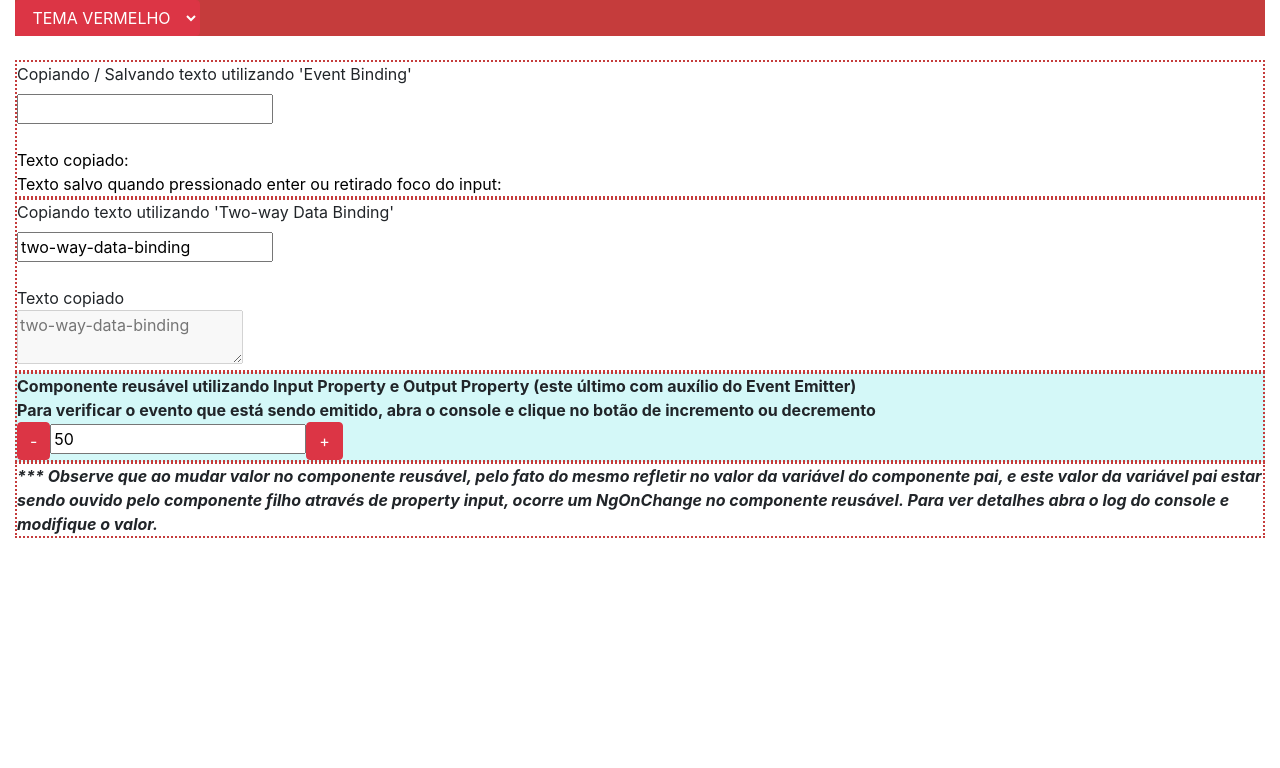
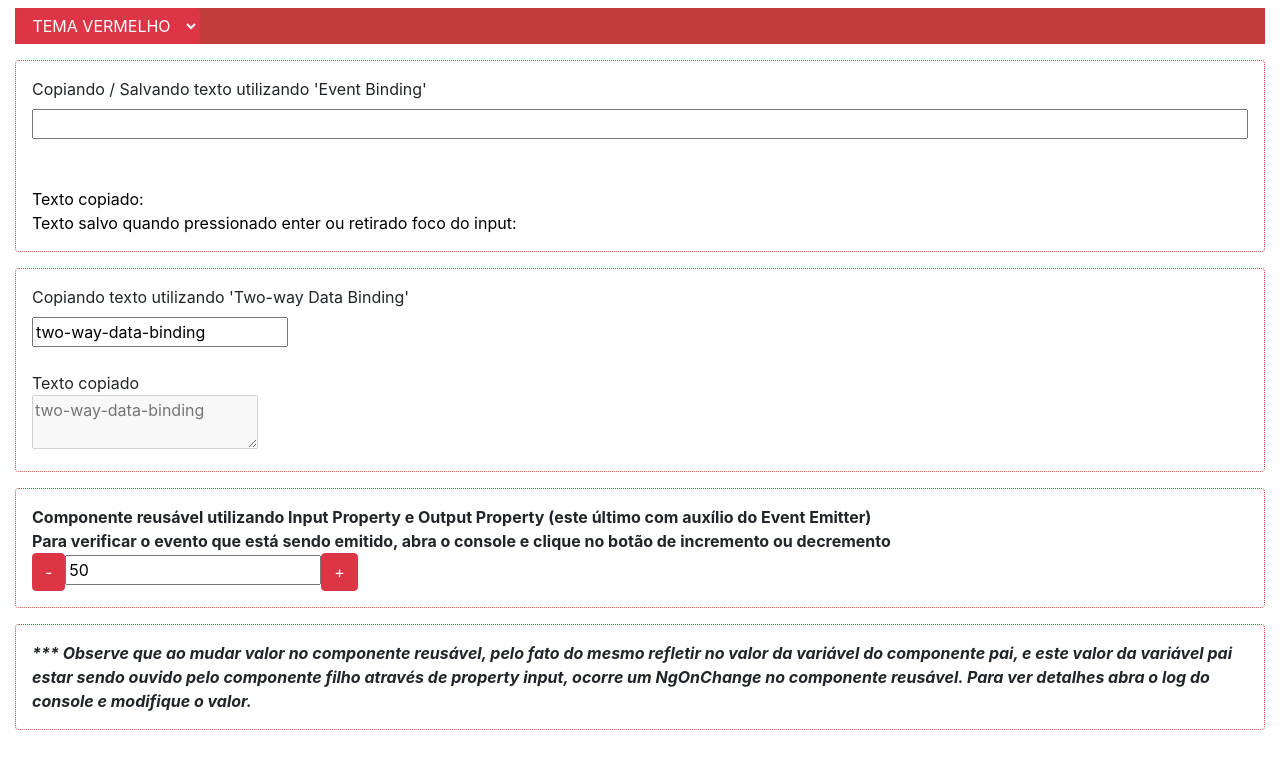
Before and after one commit to augustomesquita/angularing, an Angular app: page / in a window 1280 px wide. Shown: the top 768 px of the page. Built offline with nearby package versions, Linux system fonts and the light colour scheme.

Commit message:
Modernizado projeto para utilização do boostrap 4 em conjunto com o ng-bootstrap para não precisar utilizar jquery diretamente na aplicação.

```diff
--- a/angular-cli.json
+++ b/angular-cli.json
@@ -19,7 +19,8 @@
       "testTsconfig": "tsconfig.spec.json",
       "prefix": "app",
       "styles": [
-        "styles.scss"
+        "styles.scss",
+        "../node_modules/bootstrap/dist/css/bootstrap.min.css"
       ],
       "scripts": [],
       "environmentSource": "environments/environment.ts",
--- a/package.json
+++ b/package.json
@@ -21,7 +21,8 @@
     "@angular/platform-browser": "^5.2.0",
     "@angular/platform-browser-dynamic": "^5.2.0",
     "@angular/router": "^5.2.0",
-    "admin-lte": "^2.4.2",
+    "@ng-bootstrap/ng-bootstrap": "^1.0.0",
+    "bootstrap": "^4.0.0",
     "core-js": "^2.4.1",
     "rxjs": "^5.5.6",
     "zone.js": "^0.8.19"
--- a/src/app/app.component.html
+++ b/src/app/app.component.html
@@ -1,16 +1,14 @@
 <!--The content below is only a placeholder and can be replaced.-->
-<div [ngClass]="divClass()">
+<div [ngClass]="divClass()" class="mt-2">
   <select [(ngModel)]="slcColorPage" class="btn" [ngClass]="btnClass()">
     <option value="blue">TEMA AZUL</option>
     <option value="red" selected>TEMA VERMELHO</option>
     <option value="orange">TEMA LARANJA</option>
   </select>
 </div>
-<br/>
 
-<div class="well well-sm well-sm m-custom-well-sm" [ngClass]="borderClass()">
+<div class="card m-custom-well-sm p-3 mt-3" [ngClass]="borderClass()">
   <label for="iptText">Copiando / Salvando texto utilizando 'Event Binding'</label>
-  <br/>
   <input id="iptText" type="text" #iptText (input)="mostrarTexto(iptText.value)" (keyup.enter)="salvarTexto(iptText.value)"
     (blur)="salvarTexto(iptText.value)" value="" />
   <br/>
@@ -22,7 +20,7 @@
   </div>
 </div>
 
-<div class="well well-sm m-custom-well-sm" [ngClass]="borderClass()">
+<div class="card p-3 mt-3" [ngClass]="borderClass()">
     <div>
       <label>Copiando texto utilizando 'Two-way Data Binding'</label>
     </div>
@@ -37,7 +35,8 @@
 </div>
 
 <app-componente-reusavel [componenteReusavelSlcColorPage]="slcColorPage" [valor]="valorEnviado" (valorMudou)="recebeValorModificado($event)"></app-componente-reusavel>
-<div class="well well-sm m-custom-well-sm" [ngClass]="borderClass()">
+
+<div class="card p-3 mt-3" [ngClass]="borderClass()">
   <b>
     <i>
       *** Observe que ao mudar valor no componente reusável, pelo fato do mesmo refletir no valor da variável do componente pai,
--- a/src/app/app.module.ts
+++ b/src/app/app.module.ts
@@ -2,7 +2,7 @@ import { BrowserModule } from '@angular/platform-browser';
 import { NgModule } from '@angular/core';
 import { FormsModule } from '@angular/forms';
 import { AppComponent } from './app.component';
-import { } from 'bootstrap';
+import { NgbModule } from '@ng-bootstrap/ng-bootstrap';
 import { ComponenteReusavelComponent } from './componente-reusavel/componente-reusavel.component';
 
 @NgModule({
@@ -12,7 +12,8 @@ import { ComponenteReusavelComponent } from './componente-reusavel/componente-re
   ],
   imports: [
     BrowserModule,
-    FormsModule
+    FormsModule,
+    NgbModule.forRoot()
   ],
   providers: [],
   bootstrap: [AppComponent]
--- a/src/app/componente-reusavel/componente-reusavel.component.html
+++ b/src/app/componente-reusavel/componente-reusavel.component.html
@@ -1,9 +1,12 @@
-<div class="well well-sm m-custom-well-sm background-green" [ngClass]="borderClass()">
+<div class="card p-3 mt-3 m-custom-well-sm background-green" [ngClass]="borderClass()">
     <div>
-        <b>Componente reusável utilizando Input Property e Output Property (este último com auxílio do Event Emitter)</b><br/>
+        <b>Componente reusável utilizando Input Property e Output Property (este último com auxílio do Event Emitter)</b>
+        <br/>
         <b>Para verificar o evento que está sendo emitido, abra o console e clique no botão de incremento ou decremento</b>
     </div>
-    <button class="btn" [ngClass]="btnClass()" (click)="decrementa()">-</button>
-    <input [value]="valor" readonly/>
-    <button class="btn" [ngClass]="btnClass()" (click)="incrementa()">+</button>
+    <div>
+        <button class="btn" [ngClass]="btnClass()" (click)="decrementa()">-</button>
+        <input [value]="valor" readonly/>
+        <button class="btn" [ngClass]="btnClass()" (click)="incrementa()">+</button>
+    </div>
 </div>
--- a/src/styles.scss
+++ b/src/styles.scss
@@ -1,4 +1,4 @@
 // Imports
-@import '~bootstrap/dist/css/bootstrap.min.css';
+@import '~bootstrap/scss/bootstrap';
 @import 'styles/border-style';
 @import 'styles/background-style';
--- a/src/styles/border-style.scss
+++ b/src/styles/border-style.scss
@@ -1,26 +1,26 @@
 // Extend/Inheritance formato SASS
 %border-shared {
-    border-width: 2px;
-    border-style: dotted;
+    border-width: 1px !important;
+    border-style: dotted !important;
 }
 
 // Estilos de bordas
 .border-blue {
-    border-color: #286090;
+    border-color: #286090 !important;
     @extend %border-shared;
 }
 
 .border-orange {
-    border-color: #ec971f;
+    border-color: #ec971f !important;
     @extend %border-shared;
 }
 
 .border-red {
-    border-color: rgb(197, 60, 60);
+    border-color: rgb(197, 60, 60) !important;
     @extend %border-shared;
 }
 
 .border-green {
-    border-color: rgb(60, 197, 101);
+    border-color: rgb(60, 197, 101) !important;
     @extend %border-shared;
 }
```
Also changed, not shown: 1 other file (tests, documents, lock files or other folders). Lines whose indentation alone changed are shown as unchanged.
